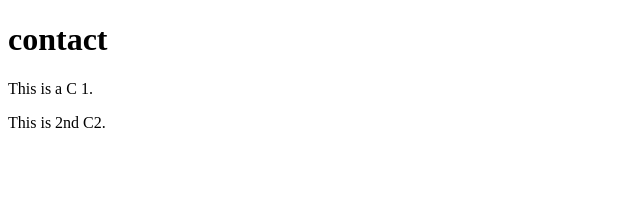
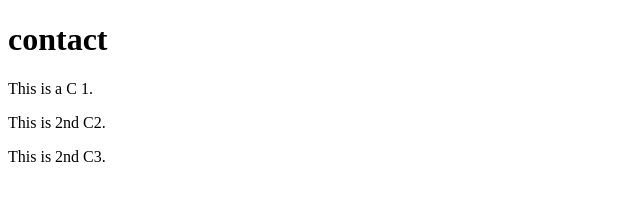
Before and after one commit to zainab5050/zpractice, a plain HTML site: page contact.html in a window 1280 px wide. Shown: the whole page, without its empty margins (0-640 px from the left). Drawn offline with Linux system fonts and the light colour scheme.

Commit message:
update contact file

```diff
--- a/contact.html
+++ b/contact.html
@@ -6,6 +6,7 @@
 <h1>contact</h1>
 <p>This is a C 1.</p>
 <p>This is 2nd C2.</p>
+<p>This is 2nd C3.</p>
 
 </body>
 </html>
```
